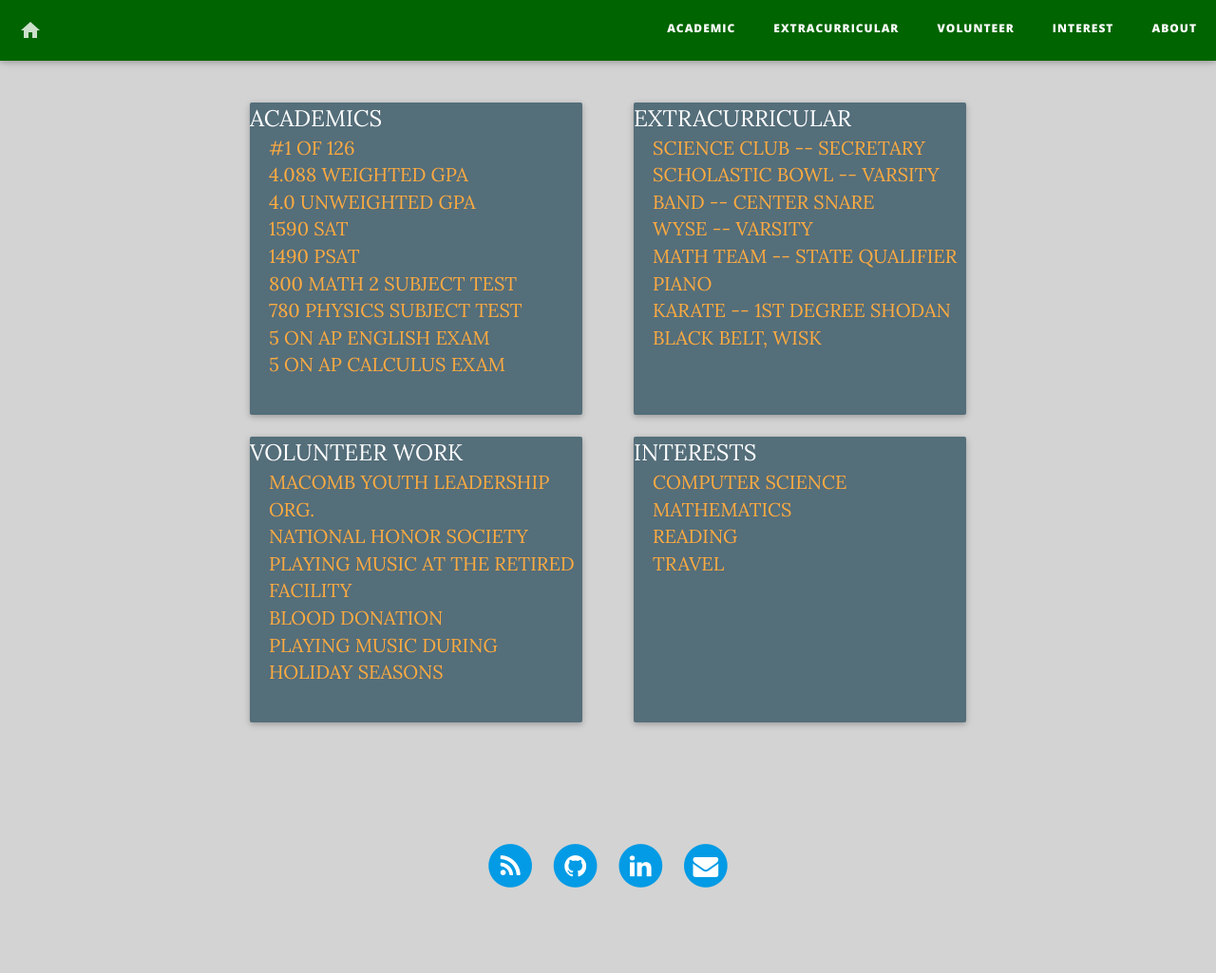
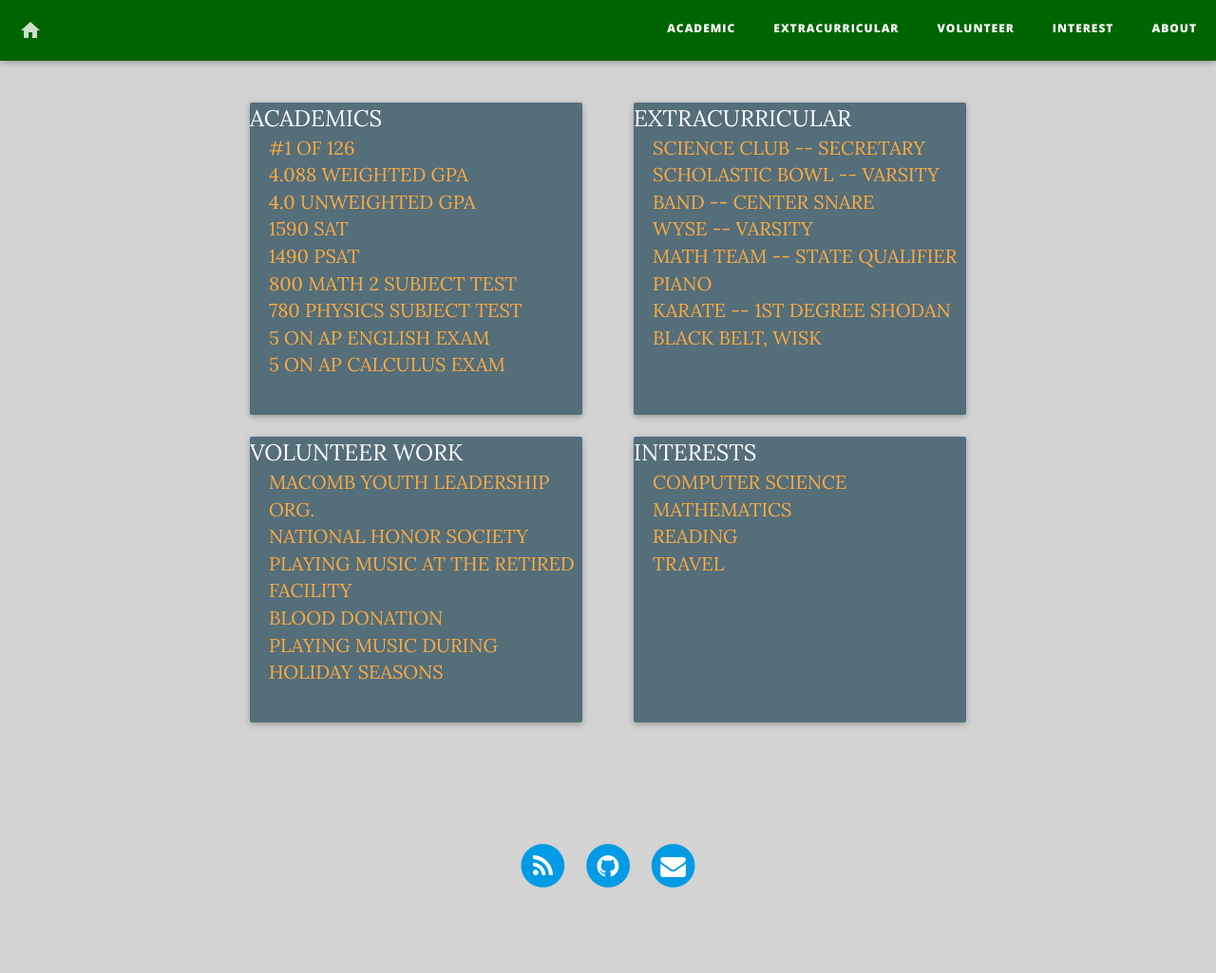
Before and after one commit to theodoreqli/theodoreqli.github.io, a Jekyll site: the page built from index.html, in a window 1280 px wide. Shown: the whole page at 95% size. Built offline with Jekyll 4.4.1, drawn with Linux system fonts in a browser that asks for light colours; nearby versions of some CDN libraries.

Commit message:
updated a bit

```diff
--- a/_includes/footer.html
+++ b/_includes/footer.html
@@ -42,14 +42,6 @@
                         </a>
                     </li>
                     {% endif %}
-                    <li>
-                        <a href="https://www.linkedin.com/in/daohui-li">
-                            <span class="fa-stack fa-lg">
-                                <i class="fa fa-circle fa-stack-2x"></i>
-                                <i class="fa fa-linkedin fa-stack-1x fa-inverse"></i>
-                            </span>
-                        </a>
-                    </li>
                     {% if site.email_username %}
                     <li>
                         <a href="mailto:{{ site.email_username }}">
--- a/_includes/youtube.html
+++ /dev/null
@@ -1,2 +0,0 @@
-<!-- Use {% include youtube.html id="YOUTUBE ID" %} to embed a youtube video on a post or page. -->
-<iframe width="560" height="315" src="https://www.youtube.com/embed/{{ include.id }}" frameborder="0" allowfullscreen></iframe>
--- a/extracurricular.html
+++ b/extracurricular.html
@@ -34,7 +34,7 @@
     </div>
     <div class="card">
         <div class="card-image">
-            <img src="/img/about-bg.jpg">
+            <img src="/assets/photos/band.jpg">
             <span class="card-title">Band &mdash; <i>Center Snare</i></span>
         </div>
         <div class="card-content">
@@ -60,9 +60,9 @@
         </div>
         <div class="card-content">
             <span class="card-title activator grey-text text-darken-4">
-                        Piano<i class="material-icons right">more_vert</i></i>
+                        Piano<i class="material-icons right">more_vert</i>
                     </span>
-            Winner of Quincy young artist competition.
+            <p>Winner of Quincy young artist competition.</p>
         </div>
         <div class="card-reveal">
                 <span class="card-title grey-text text-darken-4">Additional info<i class="material-icons right">close</i></span>
```
Also changed, not shown: assets/photos/band.jpg (added), assets/photos/piano-tmp.jpg (deleted), 1 other file.
